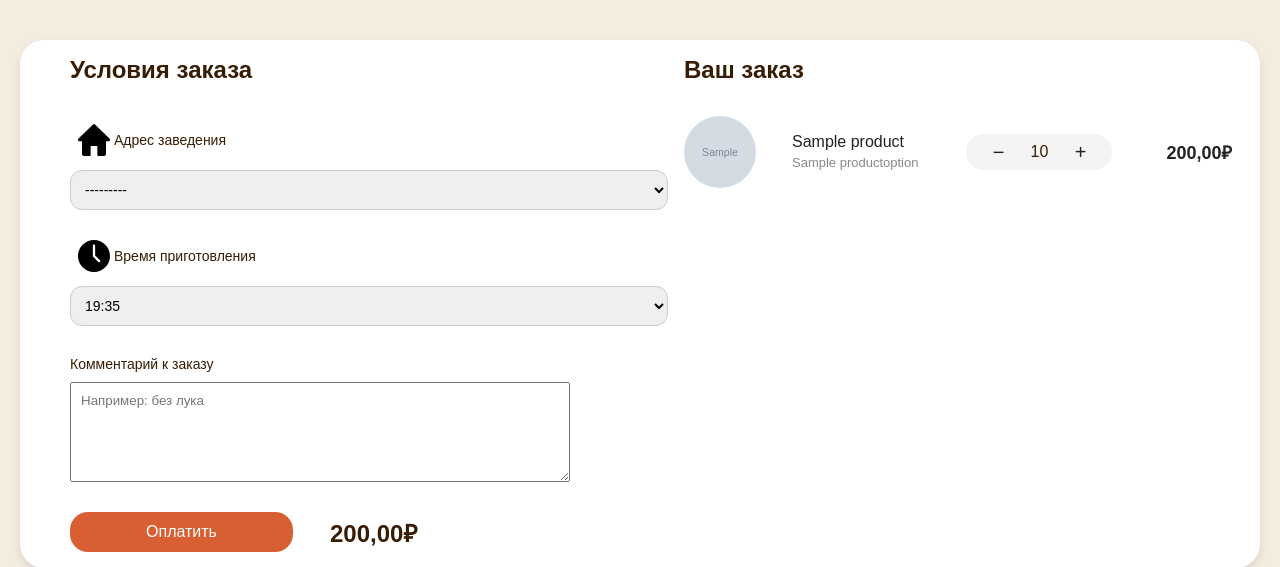
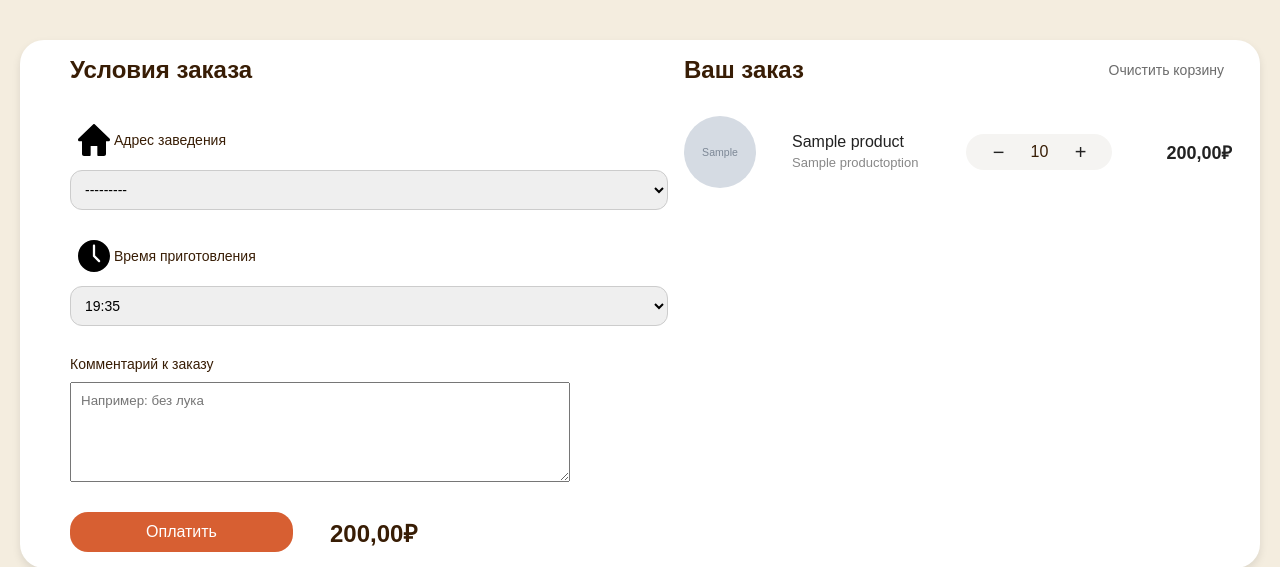
Before and after one commit to SSerov77/web-nyamrun, a Django app: page /orders/create/ in a window 1280 px wide. Shown: the part 100-667 px from the top of the page. Run offline with Django 5.2, Linux system fonts and the light colour scheme; a user stored in the database is signed in; tables that the repository leaves empty hold one stand-in row (values such as "Sample post"); grey boxes marked "Sample" are stand-in pictures; parts of the project's set-up code (start-up, migrations or seed data) failed here and were passed over; some web fonts are replaced.

Commit message:
Added the 'очистить корзину' button to order_create

```diff
--- a/nyamrun/static/css/orders/order_create.css
+++ b/nyamrun/static/css/orders/order_create.css
@@ -87,6 +87,33 @@ textarea {
     font-size: 24px;
     font-weight: 700;
     margin-bottom: 20px;
+}
+
+.order-summary-header {
+    display: flex;
+    justify-content: space-between;
+    align-items: center;
+    margin-bottom: 20px;
+}
+
+.order-summary-header h2 {
+    margin-bottom: 0;
+}
+
+.clear-cart {
+    background: none;
+    border: none;
+    color: #6b6b6b;
+    cursor: pointer;
+    font-size: 14px;
+    font-weight: 500;
+    padding: 4px 8px;
+    border-radius: 4px;
+    transition: .2s;
+}
+
+.clear-cart:hover {
+    color: var(--color-text-dark);
 }
 
 .order-items {
--- a/nyamrun/templates/orders/order_create.html
+++ b/nyamrun/templates/orders/order_create.html
@@ -28,7 +28,12 @@
         </div>
       </div>
       <div class="order-summary">
-        <h2>Ваш заказ</h2>
+        <div class="order-summary-header">
+          <h2>Ваш заказ</h2>
+          {% if items %}
+            <button type="button" class="clear-cart">Очистить корзину</button>
+          {% endif %}
+        </div>
         {% if items %}
           {% include 'orders/_order_items.html' %}
         {% else %}
@@ -57,7 +62,9 @@
           if (data.is_empty) {
             // Create empty cart message
             const emptyCartHTML = `
-              <h2>Ваш заказ</h2>
+              <div class="order-summary-header">
+                <h2>Ваш заказ</h2>
+              </div>
               <div class="empty-cart">
                 <img src="{% static 'imgs/empty-cart.png' %}" alt="Ваша корзина пуста">
                 <p>Ваша корзина пуста!</p>
@@ -83,6 +90,28 @@
           }
         }
       }
+
+      // Очистка корзины
+      document.querySelector('.order-summary').addEventListener('click', async (e) => {
+        if (e.target.classList.contains('clear-cart')) {
+          try {
+            const response = await fetch('/cart/clear-ajax/', {
+              method: 'POST',
+              headers: {
+                'X-CSRFToken': csrfToken,
+                'X-Requested-With': 'XMLHttpRequest',
+              },
+            });
+            if (response.ok) {
+              await refreshOrderItems();
+            } else {
+              alert('Ошибка очистки корзины');
+            }
+          } catch (error) {
+            alert('Произошла ошибка при обработке запроса');
+          }
+        }
+      });
 
       document.body.addEventListener('click', async (e) => {
         if (e.target.classList.contains('item-qty-btn')) {
```
Also changed, not shown: nyamrun/orders/views.py (line endings or trailing spaces).
